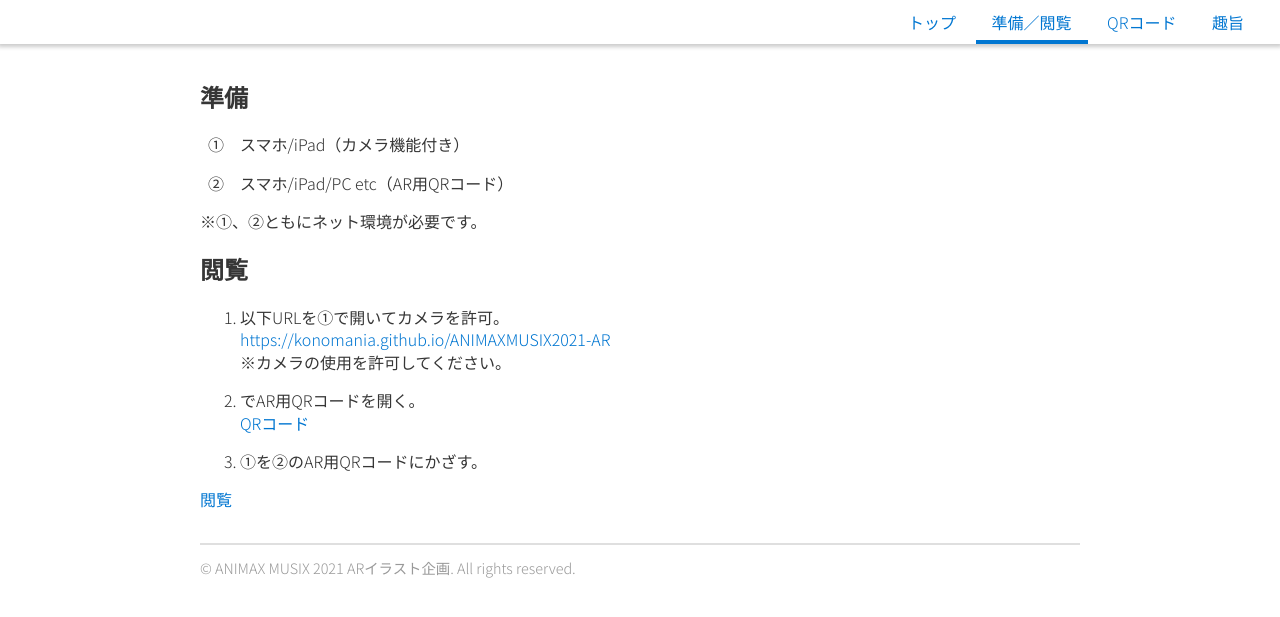
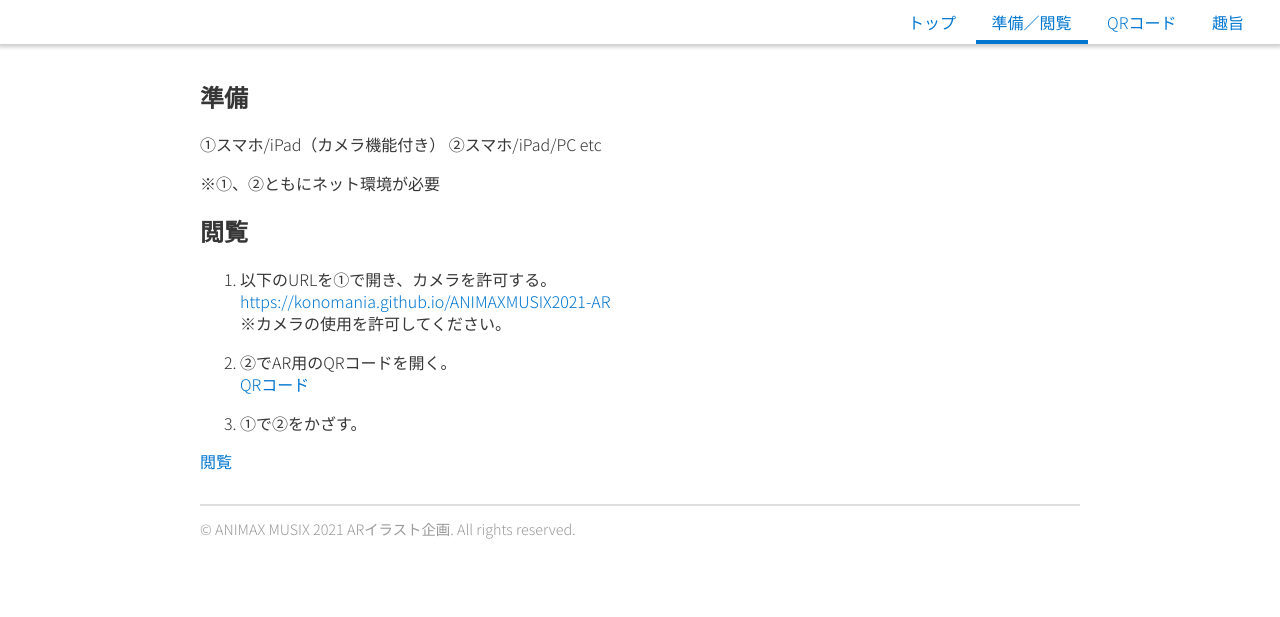
Before and after one commit to konomania/konomania.github.io, a Jekyll site: the page built from _pages/howto.md, in a window 1280 px wide. Shown: the top 617 px of the page. Built offline with Jekyll 4.4.1, drawn with Linux system fonts in a browser that asks for light colours.

Commit message:
Update howto.md

```diff
--- a/_pages/howto.md
+++ b/_pages/howto.md
@@ -6,23 +6,22 @@ sort_order: 1
 
 ## 準備
 
-1. スマホ/iPad（カメラ機能付き）
-
-2. スマホ/iPad/PC etc（AR用QRコード）
+①スマホ/iPad（カメラ機能付き）
+②スマホ/iPad/PC etc
 {:.circled}
 
-※①、②ともにネット環境が必要です。
+※①、②ともにネット環境が必要
 
 ## 閲覧
 
-1. 以下URLを①で開いてカメラを許可。
+1. 以下のURLを①で開き、カメラを許可する。
 [https://konomania.github.io/ANIMAXMUSIX2021-AR](https://konomania.github.io/ANIMAXMUSIX2021-AR/)
 ※カメラの使用を許可してください。
 
-2. でAR用QRコードを開く。
+2. ②でAR用のQRコードを開く。
 [QRコード](qrcode)
 
-3. ①を②のAR用QRコードにかざす。
+3. ①で②をかざす。
 
 
 [閲覧](assets/images/howtosee.png)
```
